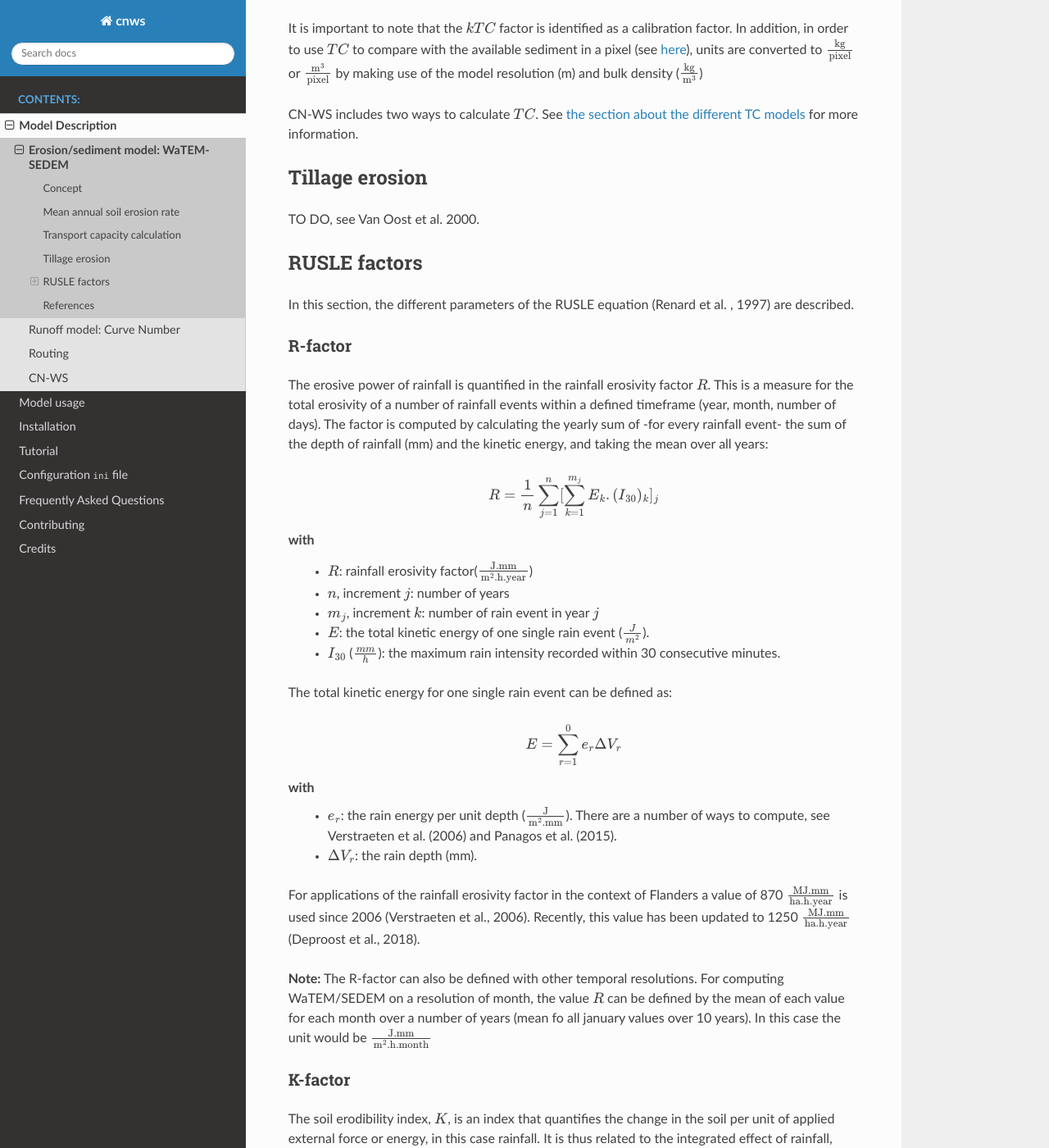
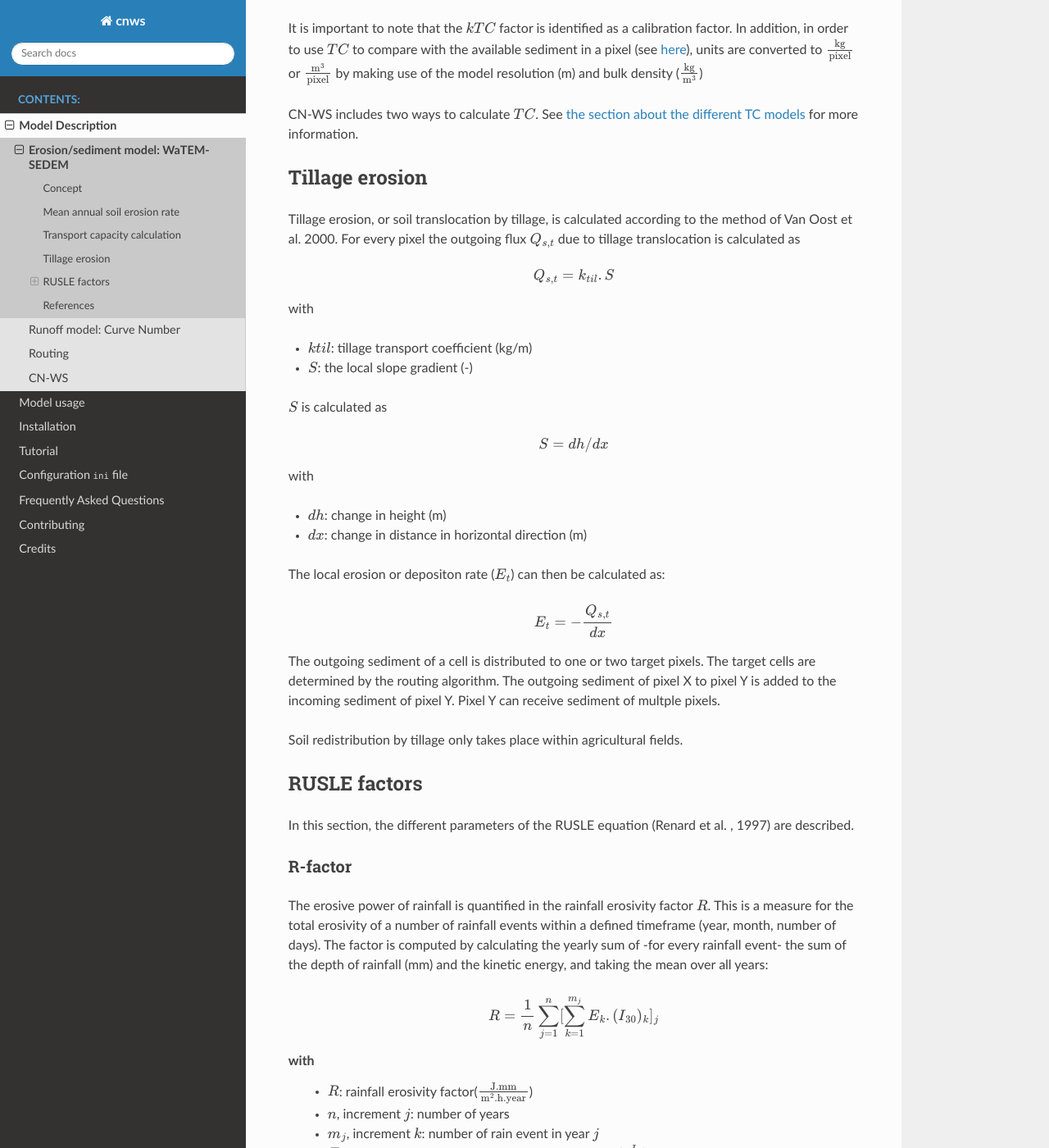
Before and after one commit to watem-sedem/watem-sedem, a Sphinx documentation site: the page built from docs/watem-sedem.rst, in a window 1280 px wide and 1400 px high, scrolled down 1654 px. Shown: the whole window at 82% size. Built offline with Sphinx 7.4.7 and the Read the Docs theme 2.0.0, drawn with Linux system fonts in a browser that asks for light colours.

Commit message:
First version of documentation of tillage model

```diff
--- a/docs/watem-sedem.rst
+++ b/docs/watem-sedem.rst
@@ -99,7 +99,39 @@ CN-WS includes two ways to calculate :math:`TC`. See
 Tillage erosion
 ===============
 
-TO DO, see Van Oost et al. 2000.
+Tillage erosion, or soil translocation by tillage, is calculated according to
+the method of Van Oost et al. 2000. For every pixel the outgoing flux
+:math:`Q_{s,t}` due to tillage translocation is calculated as
+
+.. math::
+    Q_{s,t} = k_{til}.S
+
+with
+
+- :math:`ktil`: tillage transport coefficient (kg/m)
+- :math:`S`: the local slope gradient (-)
+
+:math:`S` is calculated as
+
+.. math::
+    S = dh/dx
+
+with
+
+- :math:`dh`: change in height (m)
+- :math:`dx`: change in distance in horizontal direction (m)
+
+The local erosion or depositon rate (:math:`E_t`) can then be calculated as:
+
+.. math::
+    E_t = - \frac{Q_{s,t}}{dx}
+
+The outgoing sediment of a cell is distributed to one or two target pixels.
+The target cells are determined by the routing algorithm. The outgoing
+sediment of pixel X to pixel Y is added to the incoming sediment of pixel Y.
+Pixel Y can receive sediment of multple pixels.
+
+Soil redistribution by tillage only takes place within agricultural fields.
 
 .. _ruslefactors:
 
```
